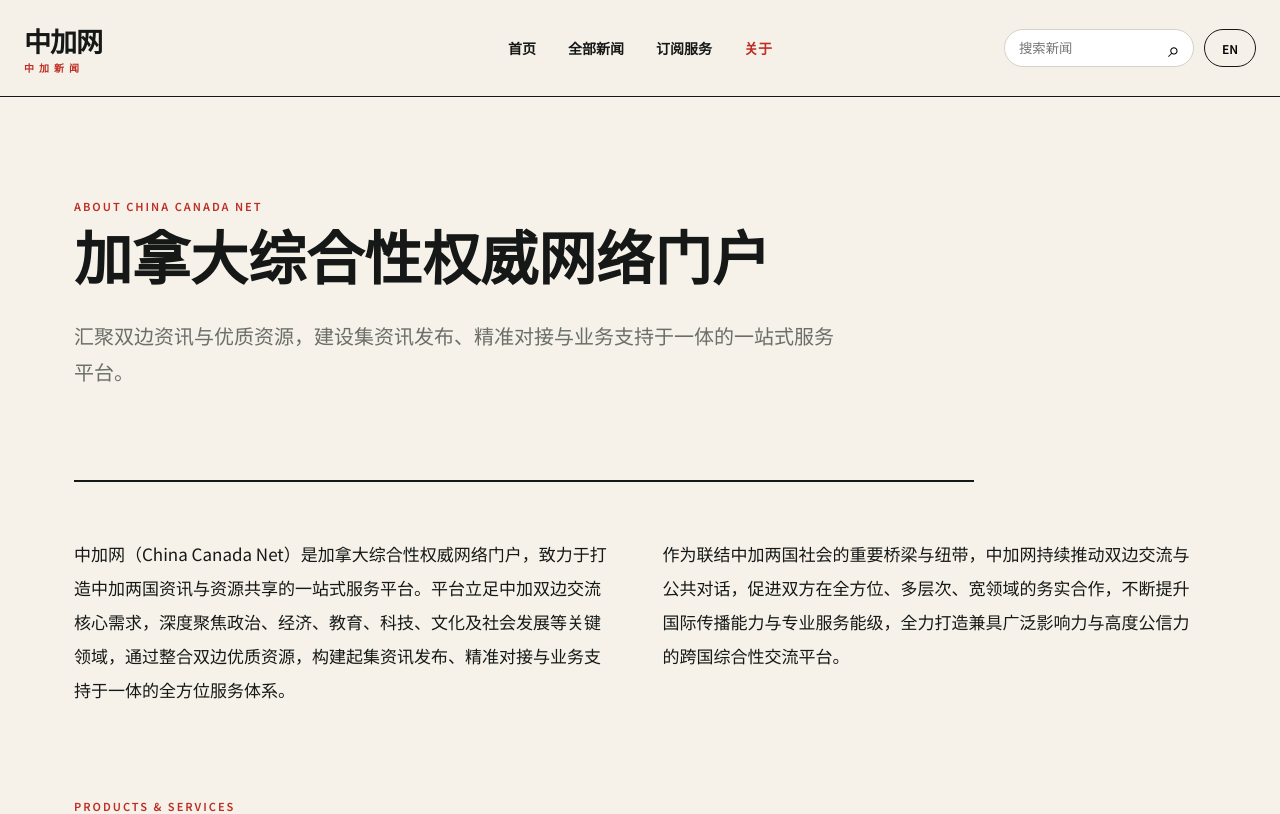
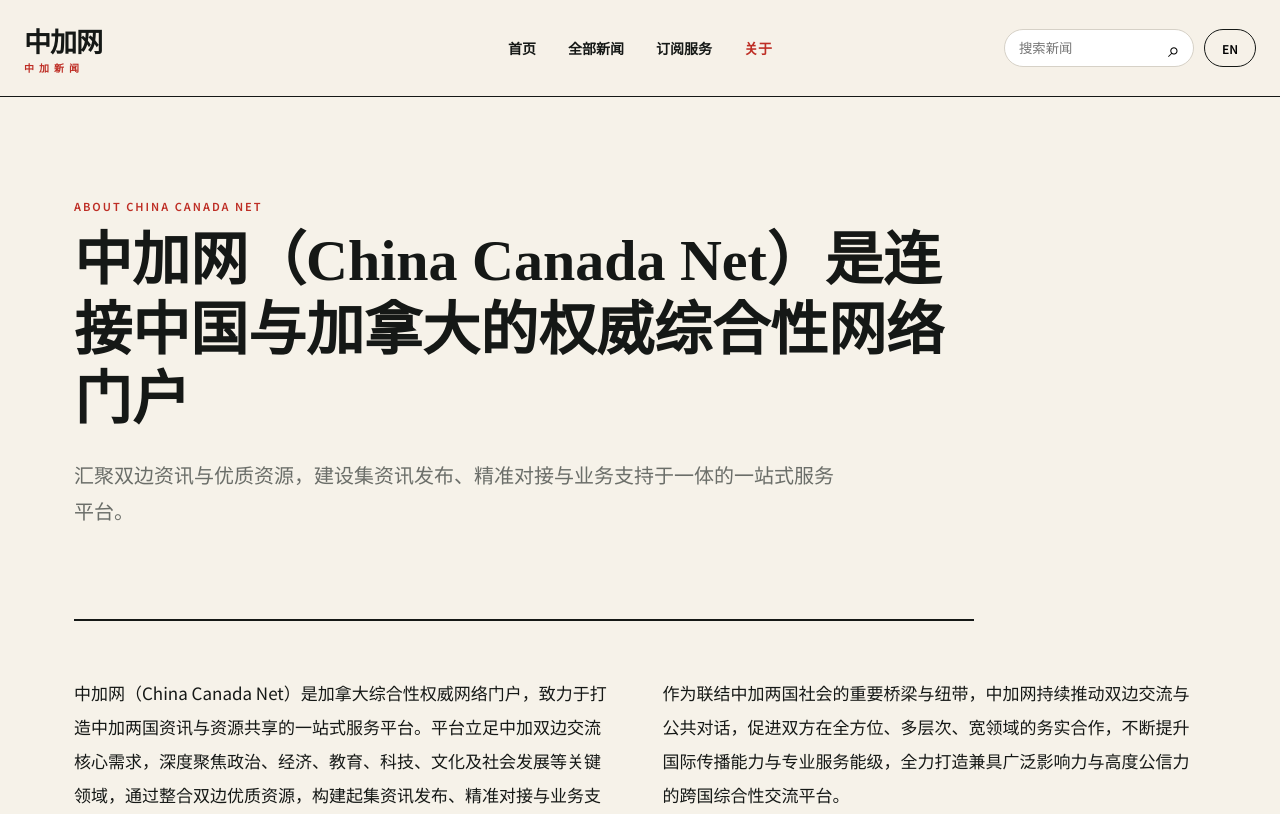
Before and after one commit to linsen25/news-web, a Nuxt app: page /about in a window 1280 px wide. Shown: the top 814 px of the page. Built offline with nearby package versions, Linux system fonts and the light colour scheme.

Commit message:
fix: update about page headline

```diff
--- a/pages/about.vue
+++ b/pages/about.vue
@@ -36,7 +36,7 @@
 const language = useCookie<'zh' | 'en'>('site-language', { default: () => 'zh' });
 const copy = {
   zh: {
-    title: '加拿大综合性权威网络门户',
+    title: '中加网（China Canada Net）是连接中国与加拿大的权威综合性网络门户',
     lead: '汇聚双边资讯与优质资源，建设集资讯发布、精准对接与业务支持于一体的一站式服务平台。',
     introduction: [
       '中加网（China Canada Net）是加拿大综合性权威网络门户，致力于打造中加两国资讯与资源共享的一站式服务平台。平台立足中加双边交流核心需求，深度聚焦政治、经济、教育、科技、文化及社会发展等关键领域，通过整合双边优质资源，构建起集资讯发布、精准对接与业务支持于一体的全方位服务体系。',
@@ -76,7 +76,7 @@ const copy = {
     ],
   },
   en: {
-    title: "Canada's authoritative comprehensive digital portal",
+    title: 'China Canada Net is an authoritative comprehensive digital portal connecting China and Canada',
     lead: 'Sharing bilateral information and quality resources through an integrated platform for news, targeted connections, and professional support.',
     introduction: [
       "China Canada Net is Canada's authoritative comprehensive digital portal. It provides a one-stop platform for China–Canada information and resource sharing, with a focus on politics, business, education, technology, culture, and social development.",
```
